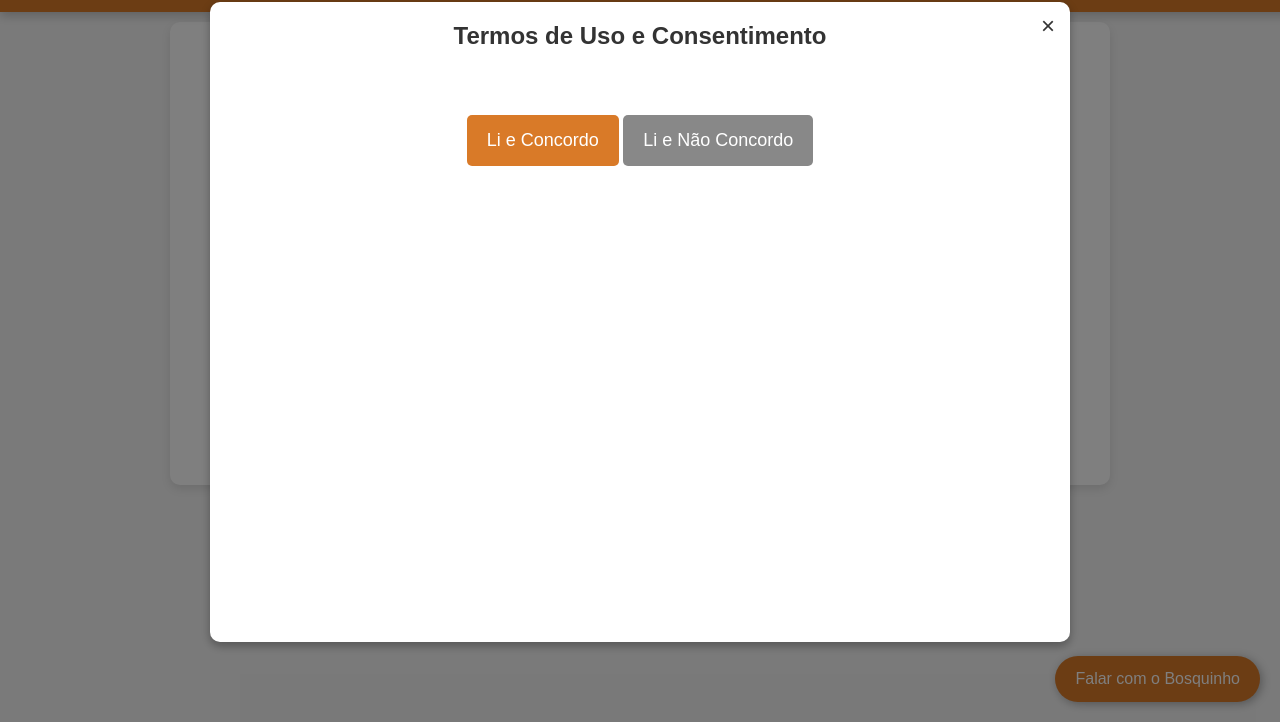
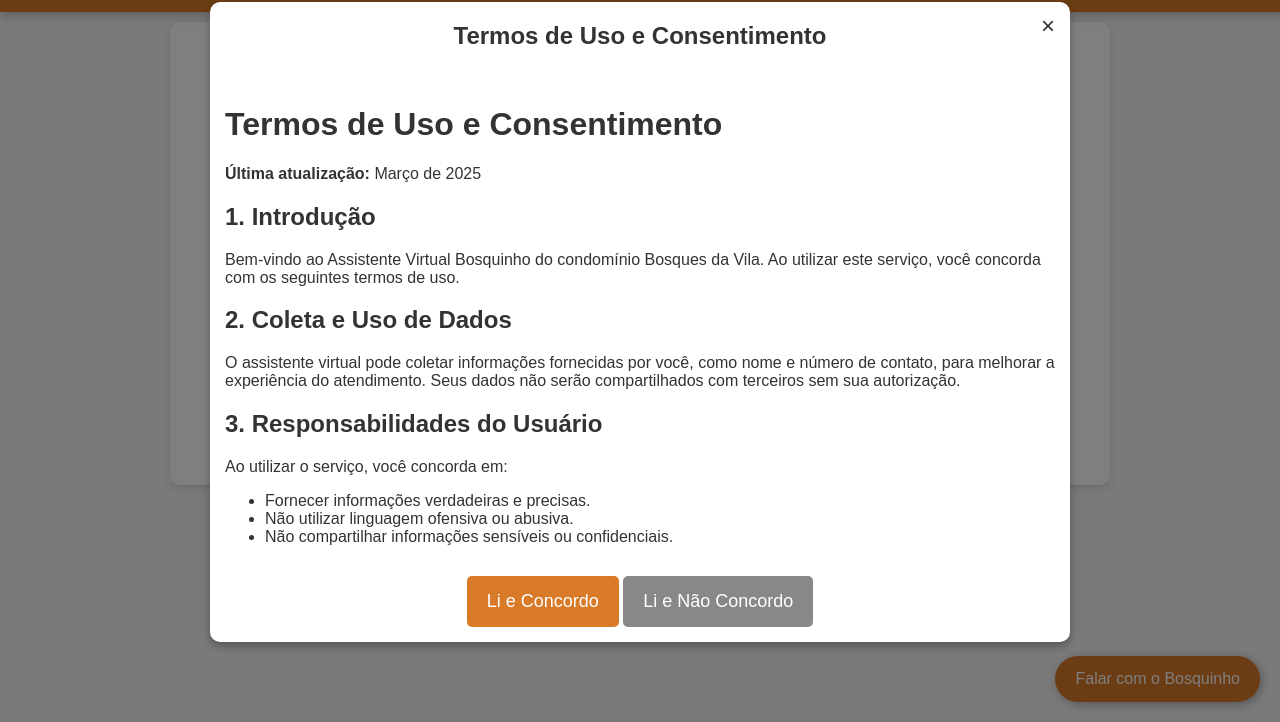
Before and after one commit to suportebv/bosquinho, a plain HTML site: page index.html in a window 1280 px wide. Both pictures are taken after a click on the button "Falar com o Bosquinho". Shown: the part 78-800 px from the top of the page. Drawn offline with Linux system fonts and the light colour scheme.

Commit message:
Update index.html
Incluído os Termos de Uso e Consentimento

```diff
--- a/index.html
+++ b/index.html
@@ -38,7 +38,32 @@
             <span class="close" id="closeTerms">&times;</span>
             <h2>Termos de Uso e Consentimento</h2>
             <div id="termsText" style="overflow-y: auto; max-height: 60vh; padding: 15px; text-align: left;">
-                <!-- Conteúdo dos termos -->
+                <h1>Termos de Uso e Consentimento</h1>
+                <p><strong>Última atualização:</strong> Março de 2025</p>
+
+                <h2>1. Introdução</h2>
+                <p>Bem-vindo ao Assistente Virtual Bosquinho do condomínio Bosques da Vila. Ao utilizar este serviço, você concorda com os seguintes termos de uso.</p>
+
+                <h2>2. Coleta e Uso de Dados</h2>
+                <p>O assistente virtual pode coletar informações fornecidas por você, como nome e número de contato, para melhorar a experiência do atendimento. Seus dados não serão compartilhados com terceiros sem sua autorização.</p>
+
+                <h2>3. Responsabilidades do Usuário</h2>
+                <p>Ao utilizar o serviço, você concorda em:</p>
+                <ul>
+                    <li>Fornecer informações verdadeiras e precisas.</li>
+                    <li>Não utilizar linguagem ofensiva ou abusiva.</li>
+                    <li>Não compartilhar informações sensíveis ou confidenciais.</li>
+                </ul>
+
+                <h2>4. Limitação de Responsabilidade</h2>
+                <p>O Assistente Virtual Bosquinho fornece informações com base nos dados cadastrados, mas não substitui canais oficiais do condomínio. A administração do condomínio não se responsabiliza por decisões tomadas com base nas informações fornecidas pelo assistente.</p>
+
+                <h2>5. Modificações nos Termos</h2>
+                <p>Os termos podem ser atualizados periodicamente. O uso contínuo do serviço significa que você aceita as mudanças.</p>
+
+                <h2>6. Contato</h2>
+                <p>Para dúvidas ou solicitações, entre em contato pelo e-mail: <a href="mailto:sindico@bosquesdavila.com.br">sindico@bosquesdavila.com.br</a></p>
+
             </div>
             <div style="text-align: center; padding: 15px;">
                 <button id="agreeButton" class="chatbot-button">Li e Concordo</button>
```
